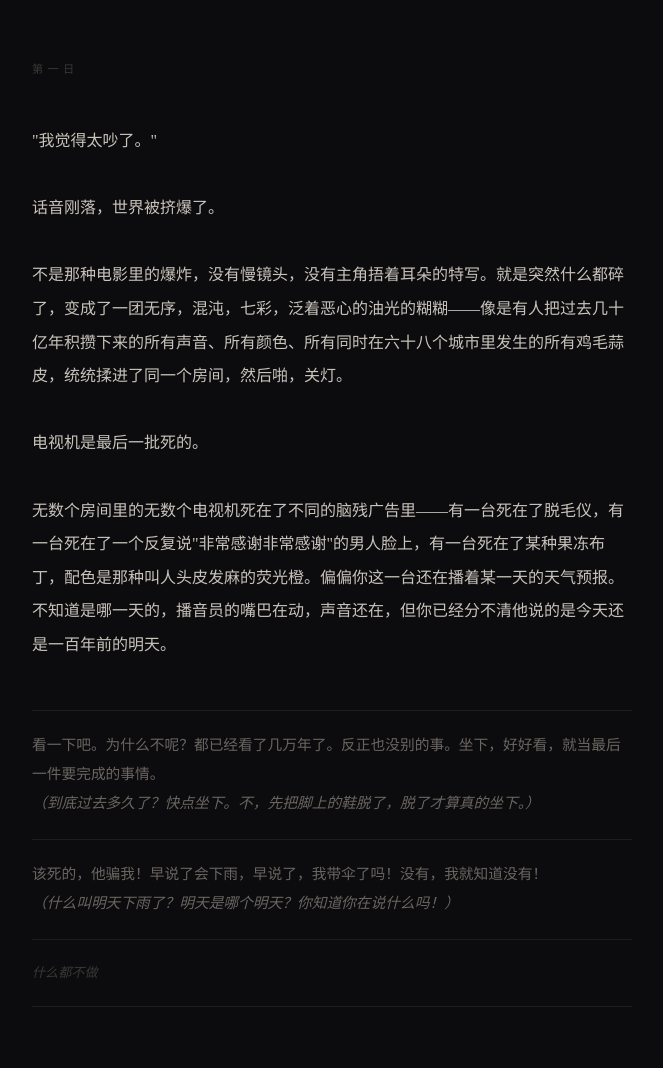
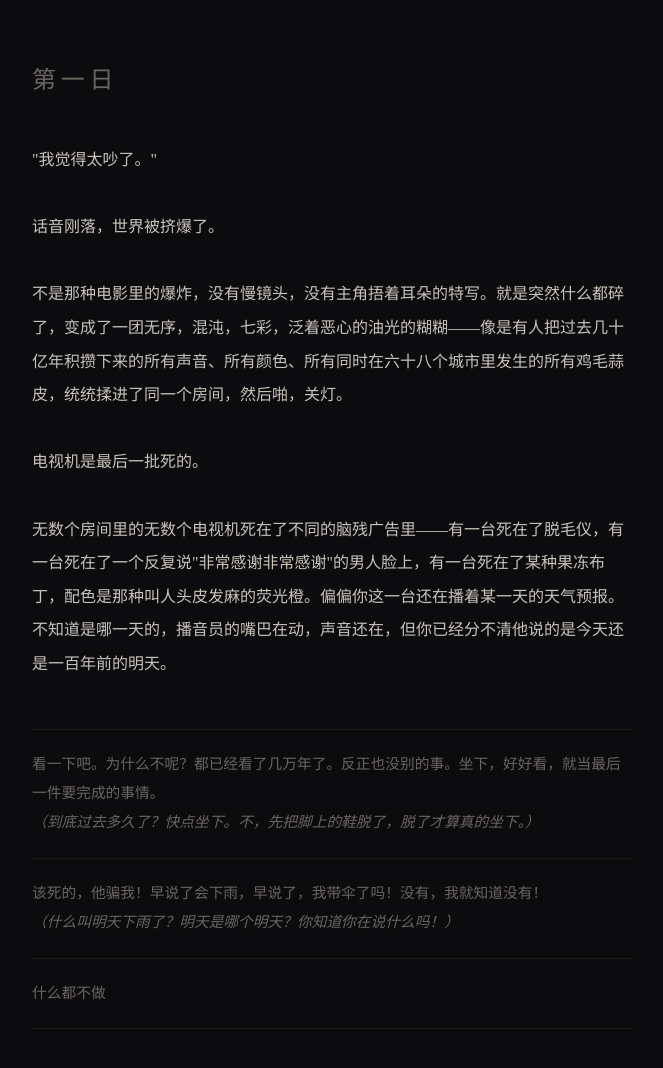
Before and after one commit to blindeatfishgod/mygame, a plain HTML site: page index.html in a window 1280 px wide. Shown: the whole page, without its empty margins (308-971 px from the left). Drawn offline with Linux system fonts and the light colour scheme.

Commit message:
Update index.html

```diff
--- a/index.html
+++ b/index.html
@@ -35,10 +35,11 @@
   #app { width: 100%; max-width: 600px; }
 
   #day-label {
-    font-family: 'Noto Sans SC', sans-serif;
-    font-size: 0.7rem;
-    letter-spacing: 0.38em;
-    color: var(--text-faint);
+    font-family: 'Noto Serif SC', serif;
+    font-weight: 300;
+    font-size: 1.5rem;
+    letter-spacing: 0.2em;
+    color: var(--text-dim);
     margin-bottom: 48px;
   }
 
@@ -89,11 +90,11 @@
   .choice-btn:hover { color: var(--text); padding-left: 12px; }
 
   .choice-btn.opt-c {
-    color: var(--text-faint);
-    font-style: italic;
-    font-size: 0.82rem;
+    color: var(--text-dim);
+    font-style: normal;
+    font-size: 0.92rem;
   }
-  .choice-btn.opt-c:hover { color: var(--text-dim); padding-left: 6px; }
+  .choice-btn.opt-c:hover { color: var(--text); padding-left: 12px; }
 
   #restart {
     display: none;
```
